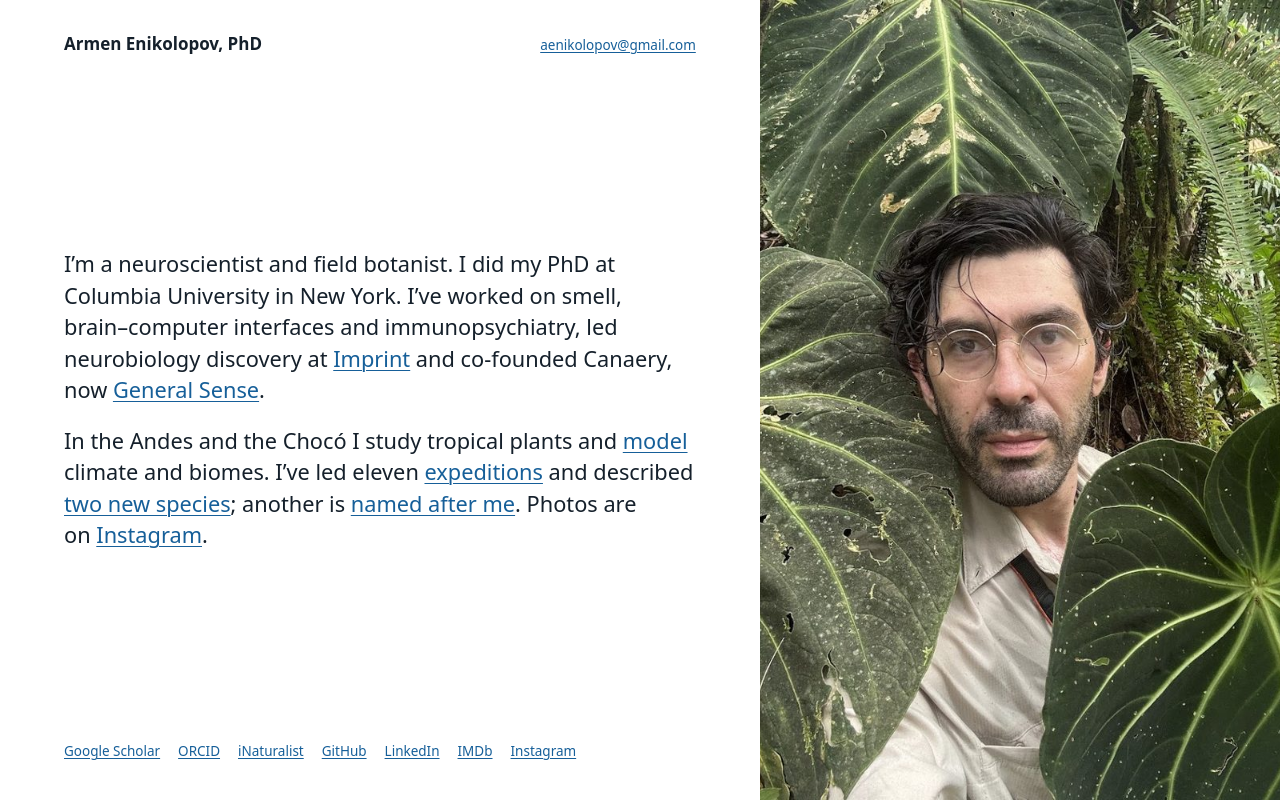
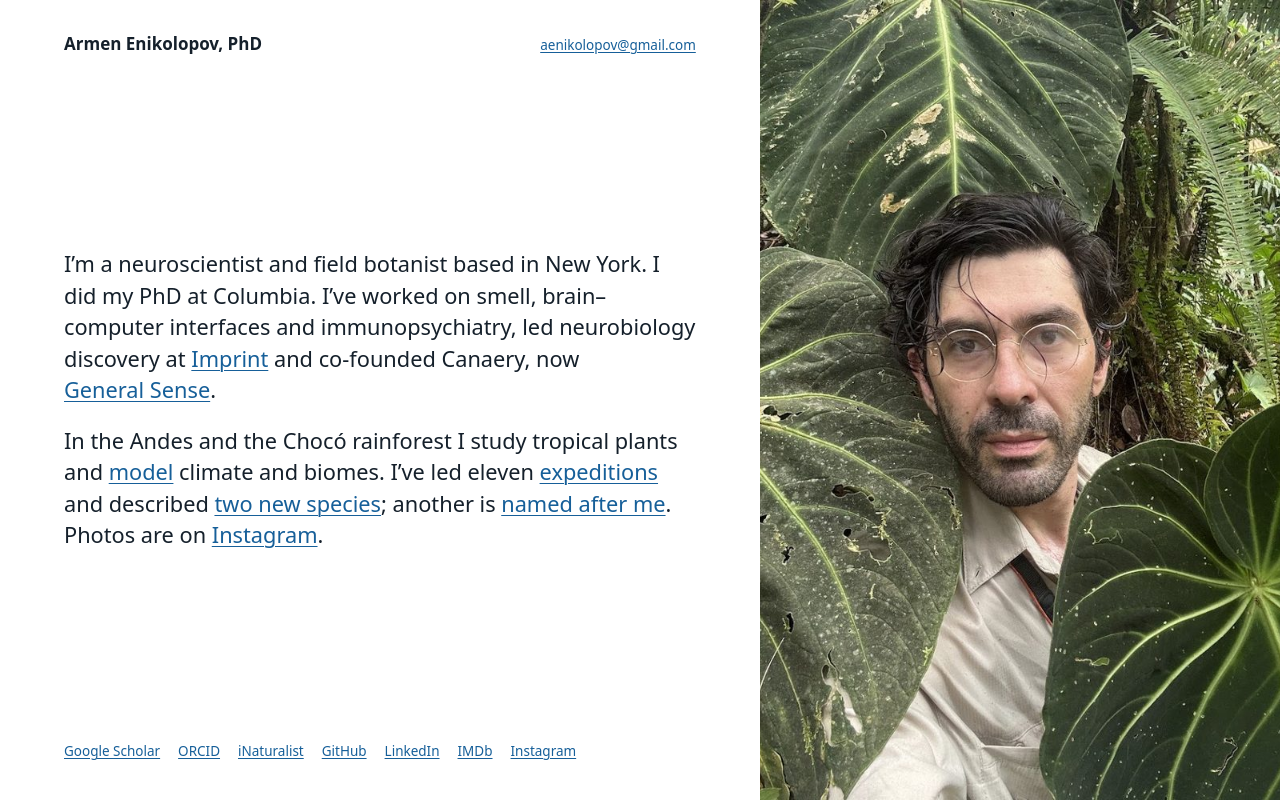
Before and after one commit to armenenikolopov/armenenikolopov.com, a plain HTML site: page index.html in a window 1280 px wide. Drawn offline with Linux system fonts and the light colour scheme.

Commit message:
Based in New York; Chocó rainforest
Co-Authored-By: Claude Opus 5.5 <noreply@anthropic.com>
Claude-Session: https://claude.ai/code/session_016a4QX2oRqpG1jaVbB4m7ox

```diff
--- a/index.html
+++ b/index.html
@@ -53,8 +53,8 @@ h1{margin:0;font-size:17px;line-height:24px;font-weight:650}
     </header>
 
     <div class="about">
-      <p>I’m a neuroscientist and field botanist. I did my PhD at Columbia University in New York. I’ve worked on smell, brain–computer interfaces and immunopsychiatry, led neurobiology discovery at <a href="https://imprint.org/">Imprint</a> and co-founded Canaery, now <a href="https://www.generalsense.com/">General Sense</a>.</p>
-      <p>In the Andes and the Chocó I study tropical plants and <a href="https://github.com/armenenikolopov/HoldridgeLifeZoneMap">model</a> climate and biomes. I’ve led eleven <a href="expeditions.html">expeditions</a> and described <a href="expeditions.html#peru-2024">two new species</a>; another is <a href="https://powo.science.kew.org/taxon/urn:lsid:ipni.org:names:77370529-1">named after me</a>. Photos are on <a href="https://www.instagram.com/permanentfieldtrip/">Instagram</a>.</p>
+      <p>I’m a neuroscientist and field botanist based in New York. I did my PhD at Columbia. I’ve worked on smell, brain–computer interfaces and immunopsychiatry, led neurobiology discovery at <a href="https://imprint.org/">Imprint</a> and co-founded Canaery, now <a href="https://www.generalsense.com/">General Sense</a>.</p>
+      <p>In the Andes and the Chocó rainforest I study tropical plants and <a href="https://github.com/armenenikolopov/HoldridgeLifeZoneMap">model</a> climate and biomes. I’ve led eleven <a href="expeditions.html">expeditions</a> and described <a href="expeditions.html#peru-2024">two new species</a>; another is <a href="https://powo.science.kew.org/taxon/urn:lsid:ipni.org:names:77370529-1">named after me</a>. Photos are on <a href="https://www.instagram.com/permanentfieldtrip/">Instagram</a>.</p>
     </div>
 
     <ul class="links" aria-label="Elsewhere online">
```
